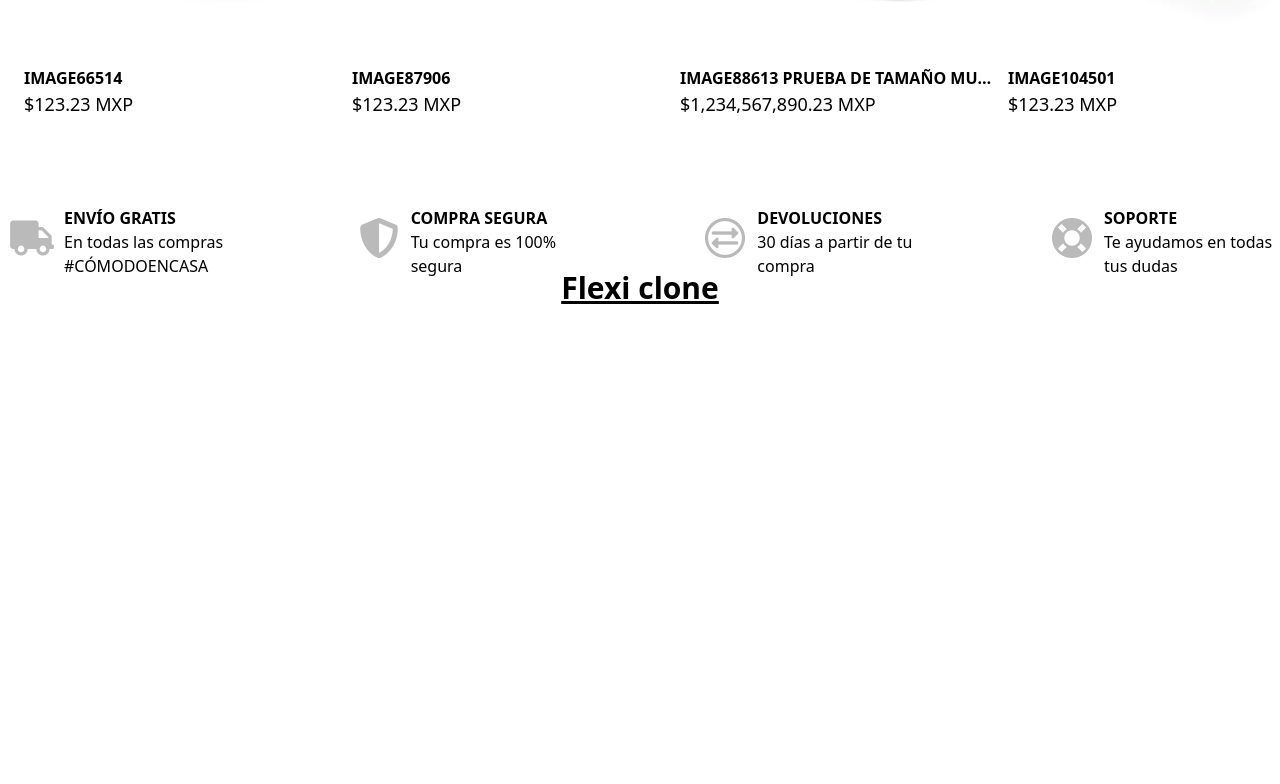
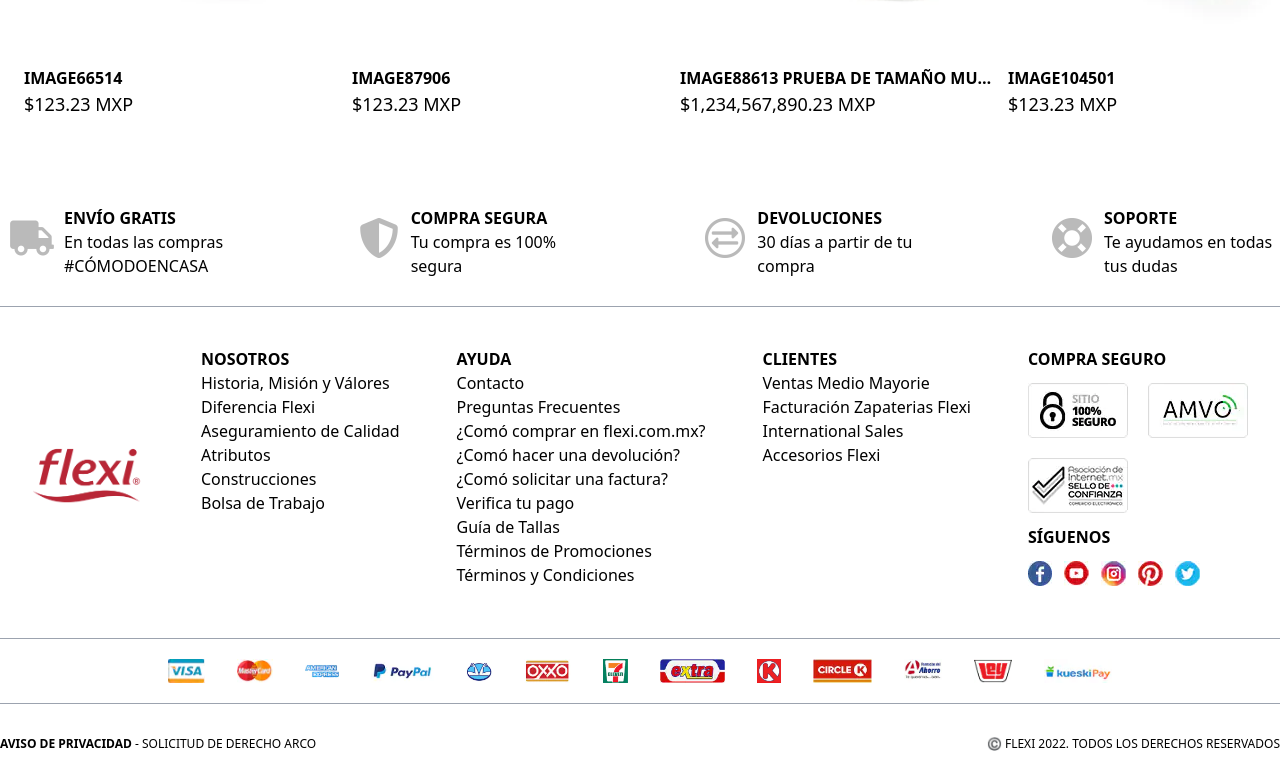
Before and after one commit to carlosdummy14/flexi-clone, a React (Vite) app: page / in a window 1280 px wide. Shown: the part 2389-3173 px from the top of the page. Before the commit the page ends 2697 px from the top, so only its background shows below. Built offline with nearby package versions, Linux system fonts and the light colour scheme.

Commit message:
feat: Footer

```diff
--- a/src/App.tsx
+++ b/src/App.tsx
@@ -1,3 +1,4 @@
+import { Footer } from './components/Footer'
 import { Header } from './components/Header'
 import { Main } from './components/Main'
 
@@ -6,7 +7,7 @@ function App() {
     <div className='flex flex-col items-center'>
       <Header />
       <Main />
-      <h3 className='text-3xl font-bold underline'>Flexi clone</h3>
+      <Footer />
     </div>
   )
 }
--- /dev/null
+++ b/src/components/Footer/Footer.tsx
@@ -0,0 +1,12 @@
+import { Advise, MainFooter, PayMethods } from './components'
+
+function Footer() {
+  return (
+    <div className='container max-w-7xl mt-9'>
+      <MainFooter />
+      <PayMethods />
+      <Advise />
+    </div>
+  )
+}
+export default Footer
--- /dev/null
+++ b/src/components/Footer/components/Advise.tsx
@@ -0,0 +1,11 @@
+function Advise() {
+  return (
+    <div className='text-xs flex justify-between  mt-8 mb-8'>
+      <div className='uppercase'>
+        <span className='font-bold'>aviso de privacidad</span> - solicitud de derecho arco
+      </div>
+      <div className='uppercase '>©️ flexi 2022. todos los derechos reservados</div>
+    </div>
+  )
+}
+export default Advise
--- /dev/null
+++ b/src/components/Footer/components/MainFooter.tsx
@@ -0,0 +1,76 @@
+import flexiLogo from '../../../assets/FLEXI-LOGO.webp'
+
+import secure1Icom from '../../../assets/segure-img1.webp'
+import secure2Icom from '../../../assets/segure-img2.webp'
+import secure3Icom from '../../../assets/segure-img3.webp'
+
+import facebookIcon from '../../../assets/red-face.webp'
+import youtubeIcon from '../../../assets/red-ytbe.webp'
+import instagramIcon from '../../../assets/red-insta.webp'
+import pinterestIcon from '../../../assets/red-pint.webp'
+import twitterIcon from '../../../assets/red-twi.webp'
+
+function MainFooter() {
+  return (
+    <div className=' border-b border-t border-gray-400 flex justify-between px-8 py-10'>
+      <div className='flex items-center'>
+        <img className='w-28' src={flexiLogo} alt='flexi' />
+      </div>
+      <div className=''>
+        <h3 className='uppercase font-bold'>nosotros</h3>
+        <ul>
+          <li>Historia, Misión y Válores</li>
+          <li>Diferencia Flexi</li>
+          <li>Aseguramiento de Calidad</li>
+          <li>Atributos</li>
+          <li>Construcciones</li>
+          <li>Bolsa de Trabajo</li>
+        </ul>
+      </div>
+      <div>
+        <h3 className='uppercase font-bold'>ayuda</h3>
+        <ul>
+          <li>Contacto</li>
+          <li>Preguntas Frecuentes</li>
+          <li>¿Comó comprar en flexi.com.mx?</li>
+          <li>¿Comó hacer una devolución?</li>
+          <li>¿Comó solicitar una factura?</li>
+          <li>Verifica tu pago</li>
+          <li>Guía de Tallas</li>
+          <li>Términos de Promociones</li>
+          <li>Términos y Condiciones</li>
+        </ul>
+      </div>
+      <div>
+        <h3 className='uppercase font-bold'>clientes</h3>
+        <ul>
+          <li>Ventas Medio Mayorie</li>
+          <li>Facturación Zapaterias Flexi</li>
+          <li>International Sales</li>
+          <li>Accesorios Flexi</li>
+        </ul>
+      </div>
+      <div>
+        <div className=''>
+          <h3 className='uppercase font-bold'>compra seguro</h3>
+          <div className='grid grid-cols-2 gap-5 py-3'>
+            <img src={secure1Icom} alt='compra seguro' />
+            <img src={secure2Icom} alt='compra seguro' />
+            <img src={secure3Icom} alt='compra seguro' />
+          </div>
+        </div>
+        <div className=''>
+          <h3 className='uppercase font-bold'>síguenos</h3>
+          <div className='flex gap-3 py-3'>
+            <img src={facebookIcon} alt='facebook' />
+            <img src={youtubeIcon} alt='youtube' />
+            <img src={instagramIcon} alt='instragram' />
+            <img src={pinterestIcon} alt='pinteres' />
+            <img src={twitterIcon} alt='twitter' />
+          </div>
+        </div>
+      </div>
+    </div>
+  )
+}
+export default MainFooter
--- /dev/null
+++ b/src/components/Footer/components/PayMethods.tsx
@@ -0,0 +1,14 @@
+import { payMethods } from './utils'
+
+function PayMethods() {
+  return (
+    <div className=' flex justify-center border-b border-gray-400'>
+      <div className='flex justify-around gap-8 py-5 '>
+        {payMethods.map(method => (
+          <img className='h-6' src={method.image} alt={method.title} title={method.title} />
+        ))}
+      </div>
+    </div>
+  )
+}
+export default PayMethods
--- /dev/null
+++ b/src/components/Footer/components/index.ts
@@ -0,0 +1,3 @@
+export { default as Advise } from './Advise'
+export { default as MainFooter } from './MainFooter'
+export { default as PayMethods } from './PayMethods'
--- /dev/null
+++ b/src/components/Footer/components/utils/index.tsx
@@ -0,0 +1,68 @@
+import visaIcon from '../../../../assets/visa-USA.webp'
+import masterIcon from '../../../../assets/mastercardEng-Usa.webp'
+import americanIcon from '../../../../assets/american-express-mx-1.webp'
+import paypalIcon from '../../../../assets/paypal-MX-2.webp'
+import mercadoIcon from '../../../../assets/mercado-pagoEngV2.webp'
+import oxxoIcon from '../../../../assets/oxxo-2.webp'
+import sevenIcon from '../../../../assets/Seven-Eleven-V2-Eng.webp'
+import extraIcon from '../../../../assets/Extra-Eng.webp'
+import kIcon from '../../../../assets/K-logo-V2Eng.jpg'
+import circleIcon from '../../../../assets/circle-k-logo.webp'
+import ahorroIcon from '../../../../assets/farmacias-del-ahorro-MX-1.webp'
+import leyIcon from '../../../../assets/Ley-MX-2.webp'
+import kueskiIcon from '../../../../assets/KueskiPay-MX2.webp'
+
+export const payMethods = [
+  {
+    image: visaIcon,
+    title: 'visa',
+  },
+  {
+    image: masterIcon,
+    title: 'master card',
+  },
+  {
+    image: americanIcon,
+    title: 'american express',
+  },
+  {
+    image: paypalIcon,
+    title: 'paypal',
+  },
+  {
+    image: mercadoIcon,
+    title: 'mercado pago',
+  },
+  {
+    image: oxxoIcon,
+    title: 'oxxo',
+  },
+  {
+    image: sevenIcon,
+    title: 'seven eleven',
+  },
+  {
+    image: extraIcon,
+    title: 'extra',
+  },
+  {
+    image: kIcon,
+    title: 'k',
+  },
+  {
+    image: circleIcon,
+    title: 'circle k',
+  },
+  {
+    image: ahorroIcon,
+    title: 'farmacias del ahorro',
+  },
+  {
+    image: leyIcon,
+    title: 'ley',
+  },
+  {
+    image: kueskiIcon,
+    title: 'kueski',
+  },
+]
--- /dev/null
+++ b/src/components/Footer/index.ts
@@ -0,0 +1 @@
+export { default as Footer } from './Footer'
```
